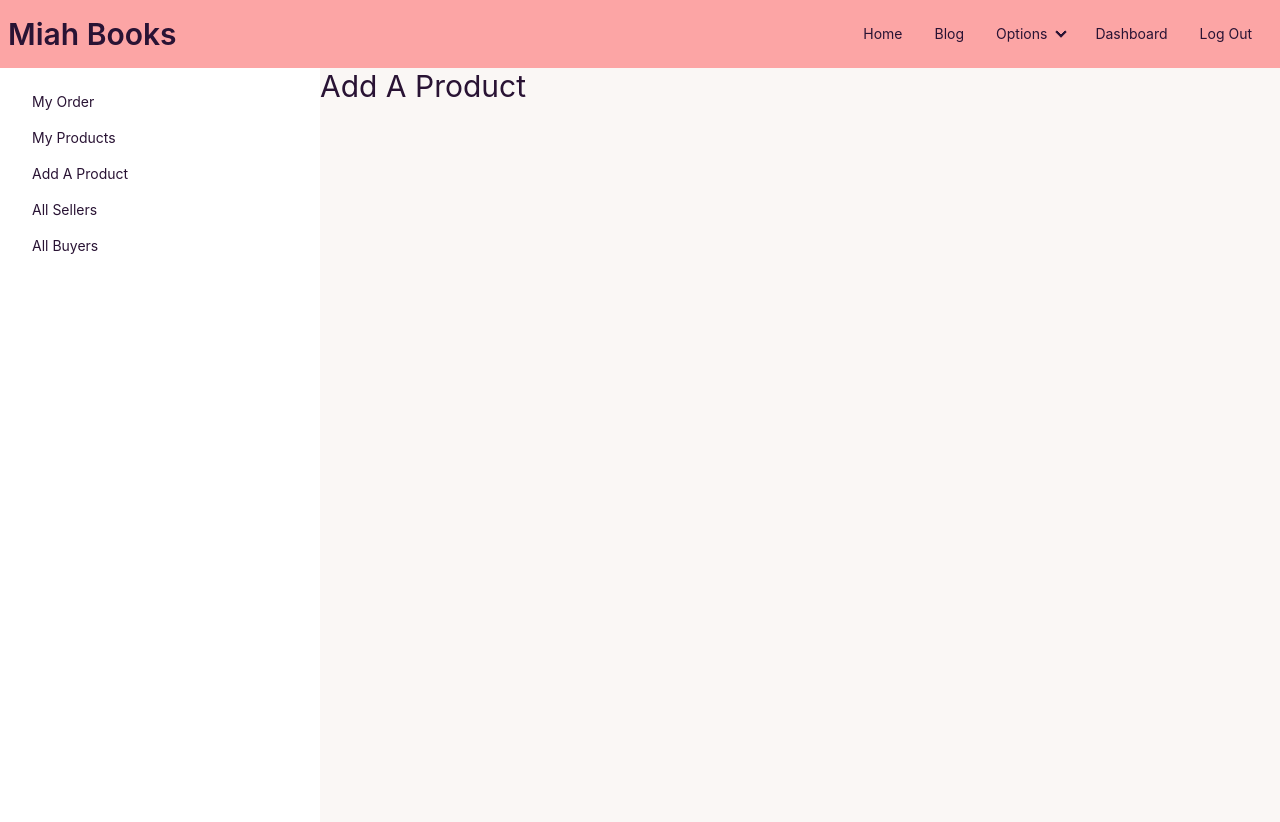
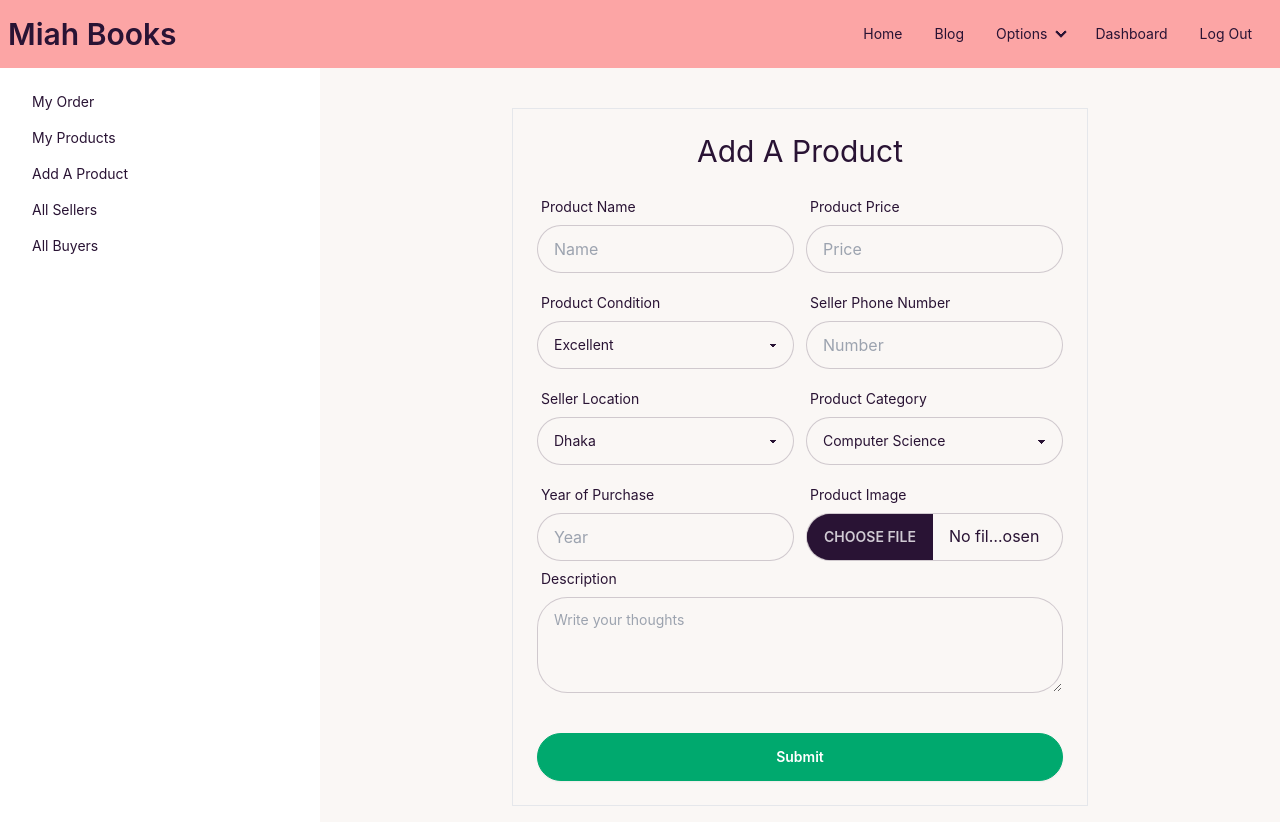
Before and after one commit to AlAminMiah4274/miahBooksClient, a React (Create React App) app: page /dashboard/addProduct in a window 1280 px wide. Shown: the top 822 px of the page. Built offline with nearby package versions, Linux system fonts and the light colour scheme; no server answers; sample sign-in values are in the browser's storage.

Commit message:
created AddProduct component

```diff
--- a/src/Pages/Dashboard/AddProduct/AddProduct.js
+++ b/src/Pages/Dashboard/AddProduct/AddProduct.js
@@ -1,9 +1,101 @@
 import React from "react";
+import { useForm } from "react-hook-form";
 
 const AddProduct = () => {
+
+    const { register, handleSubmit, formState: { errors } } = useForm();
+
+    const handleAddProductForm = data => {
+
+        console.log(data);
+    };
+
     return (
-        <div>
-            <h1 className="text-3xl">Add A Product</h1>
+        <div className="border lg:w-3/5 mx-auto p-6 my-10">
+            <h1 className="text-3xl text-center mb-5">Add A Product</h1>
+
+            <form onSubmit={handleSubmit(handleAddProductForm)}>
+
+                <div className="grid gap-3 grid-cols-1 md:grid-cols-2 lg:grid-cols-2">
+                    <label className="form-control w-full">
+                        <div className="label"><span className="label-text">Product Name</span></div>
+                        <input type="text" {...register("productName", {
+                            required: "product name is required"
+                        })} placeholder="Name" className="input input-bordered w-full" />
+                    </label>
+
+                    <label className="form-control w-full">
+                        <div className="label"><span className="label-text">Product Price</span></div>
+                        <input type="text" {...register("productPrice", {
+                            required: "product price is required"
+                        })} placeholder="Price" className="input input-bordered w-full" />
+                    </label>
+
+                    <label className="form-control w-full">
+                        <div className="label"><span className="label-text">Product Condition</span></div>
+                        <select {...register("productCondition")} className="select select-bordered">
+                            <option value='excellent'>Excellent</option>
+                            <option value='good'>Good</option>
+                            <option value='fair'>Fair</option>
+                        </select>
+                    </label>
+
+                    <label className="form-control w-full">
+                        <div className="label"><span className="label-text">Seller Phone Number</span></div>
+                        <input type="text" {...register("sellerNumber", {
+                            required: "phone number is required"
+                        })} placeholder="Number" className="input input-bordered w-full" />
+                    </label>
+
+                    <label className="form-control w-full">
+                        <div className="label"><span className="label-text">Seller Location</span></div>
+                        <select {...register("sellerLocation")} className="select select-bordered">
+                            <option value='dhaka'>Dhaka</option>
+                            <option value='barishal'>Barishal</option>
+                            <option value='chittagong'>Chittagong</option>
+                            <option value='khulna'>Khulna</option>
+                            <option value='sylhet'>Sylhet</option>
+                            <option value='cumilla'>Cumilla</option>
+                            <option value='mymensingh'>Mymensingh</option>
+                            <option value='rangpur'>Rangpur</option>
+                        </select>
+                    </label>
+
+                    <label className="form-control w-full">
+                        <div className="label"><span className="label-text">Product Category</span></div>
+                        <select {...register("productCategory")} className="select select-bordered">
+                            <option value='computer science'>Computer Science</option>
+                            <option value='history'>History</option>
+                            <option value='fiction'>Fiction</option>
+                            <option value='literature'>Literature</option>
+                            <option value='self development'>Self Development</option>
+                            <option value='politics'>Politics</option>
+                        </select>
+                    </label>
+
+                    <label className="form-control w-full">
+                        <div className="label"><span className="label-text">Year of Purchase</span></div>
+                        <input type="text" {...register("purchaseYear", {
+                            required: "purchase is required"
+                        })} placeholder="Year" className="input input-bordered w-full" />
+                    </label>
+                    <label className="form-control w-full">
+                        <div className="label"><span className="label-text">Product Image</span></div>
+                        <input type="file" {...register("productImage")} className="file-input file-input-bordered w-full" />
+                    </label>
+                </div>
+
+                <label className="form-control w-full">
+                    <div className="label"><span className="label-text">Description</span></div>
+                    <textarea {...register("description", {
+                        required: "description is required"
+                    })} className="textarea textarea-bordered h-24" placeholder="Write your thoughts"></textarea>
+                </label>
+
+                <input type="submit" value="Submit" className="btn btn-success w-full mt-10 text-white" />
+
+            </form>
+
         </div>
     );
 };
```
